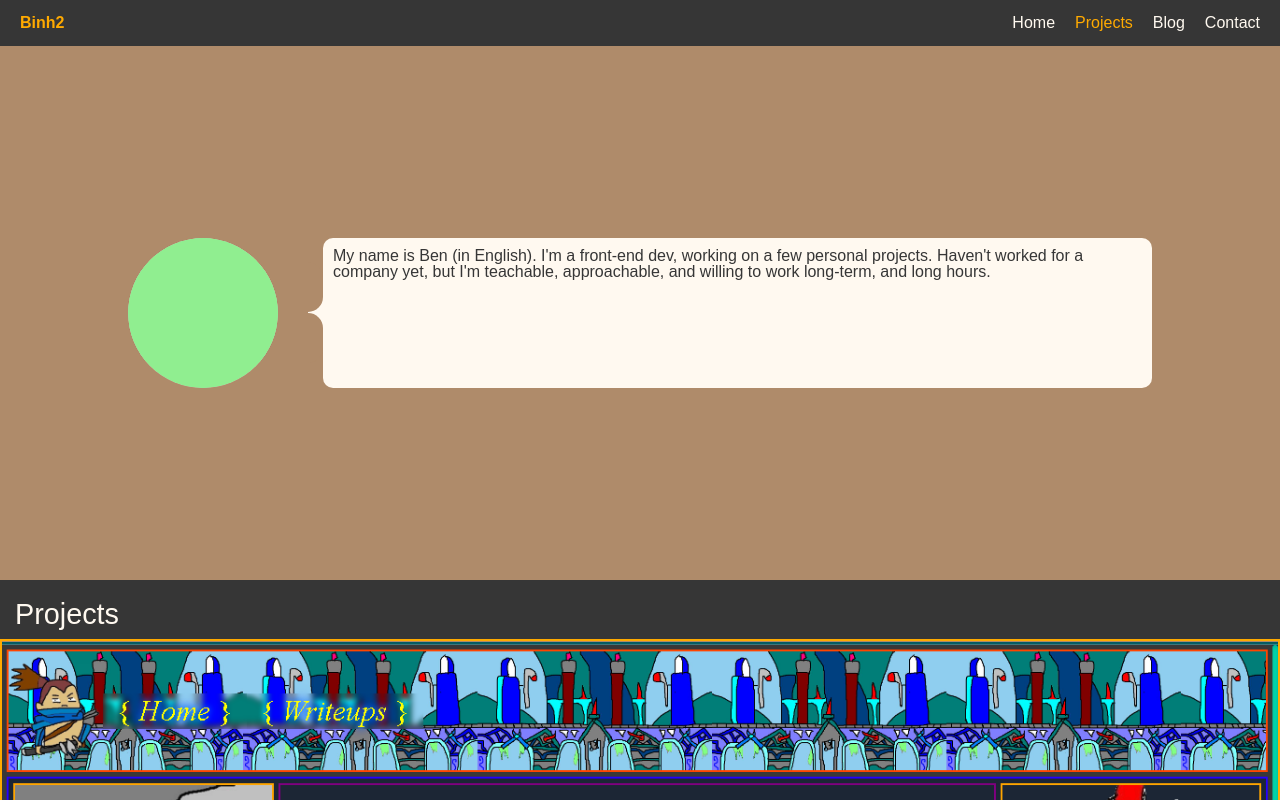
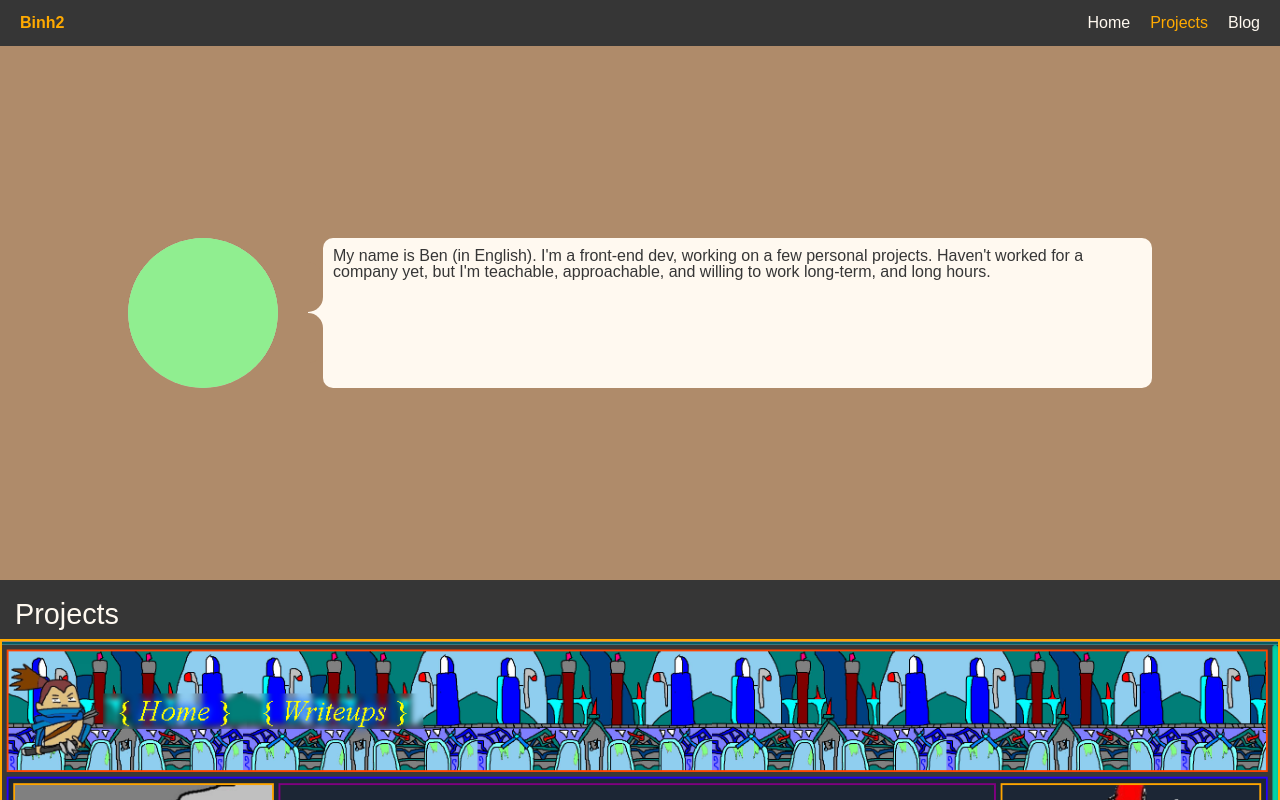
Before and after one commit to Binh2/portfolio, a Vue app: page / in a window 1280 px wide. Shown: the top 800 px of the page. Built offline with nearby package versions, Linux system fonts and the light colour scheme.

Commit message:
Delete a unused link from NavBarView

```diff
--- a/src/views/NavBarView.vue
+++ b/src/views/NavBarView.vue
@@ -4,8 +4,7 @@
     <ul class="ul--flex">
       <li><a href="#HomeView" v-bind:class="{ active: activeLinkId == 1 }">Home</a></li>
       <li><a href="#ProjectsView" v-bind:class="{ active: activeLinkId == 2 }">Projects</a></li>
-      <li><a href="#BlogView" v-bind:class="{ active: activeLinkId == 3 }">Blog</a></li>
-      <li><a href="#ContactView" v-bind:class="{ active: activeLinkId == 4 }">Contact</a></li>
+      <li><a href="#BlogView" v-bind:class="{ active: activeLinkId >= 3 }">Blog</a></li>
     </ul>
   </nav>
 </template>
```
